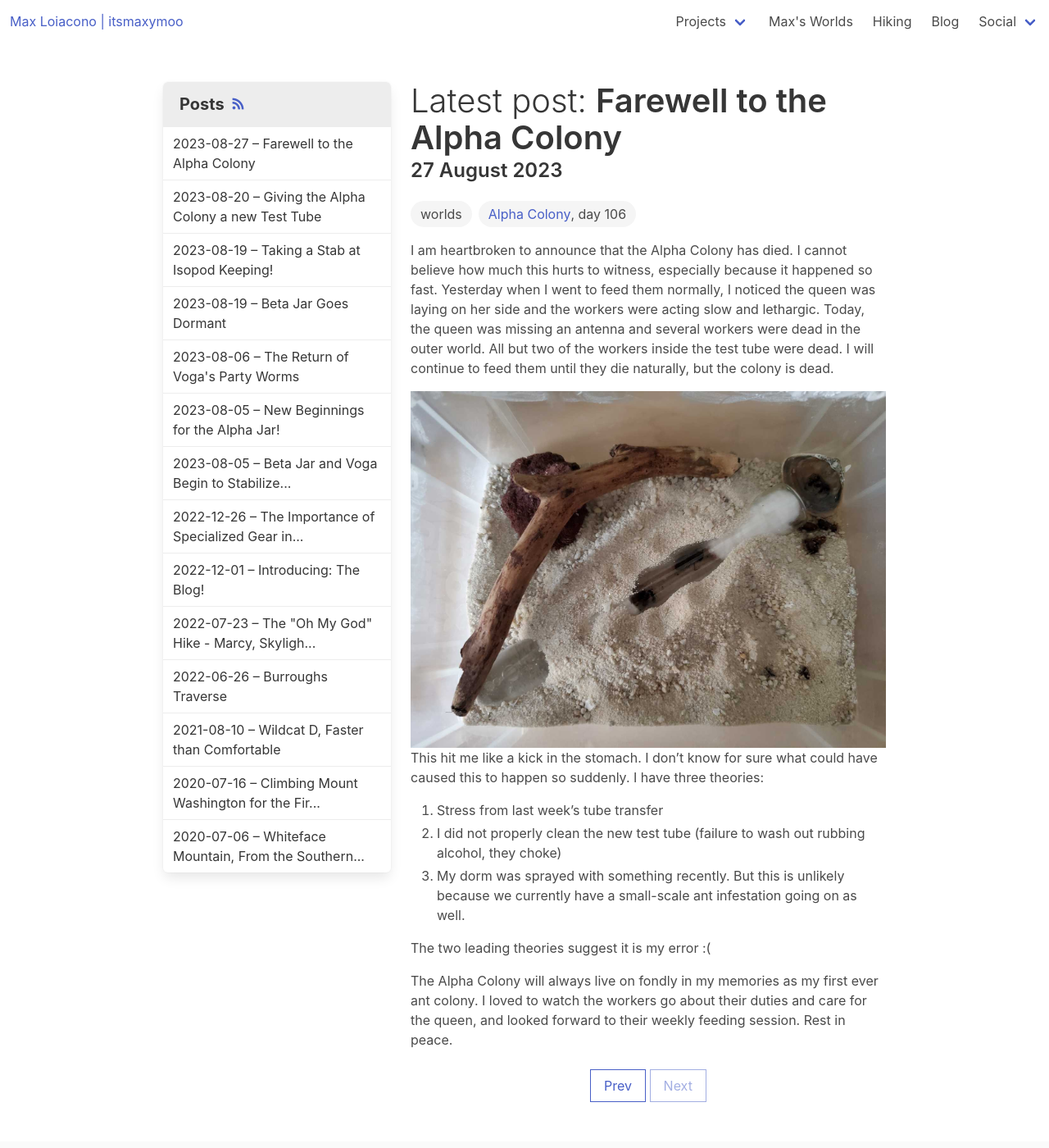
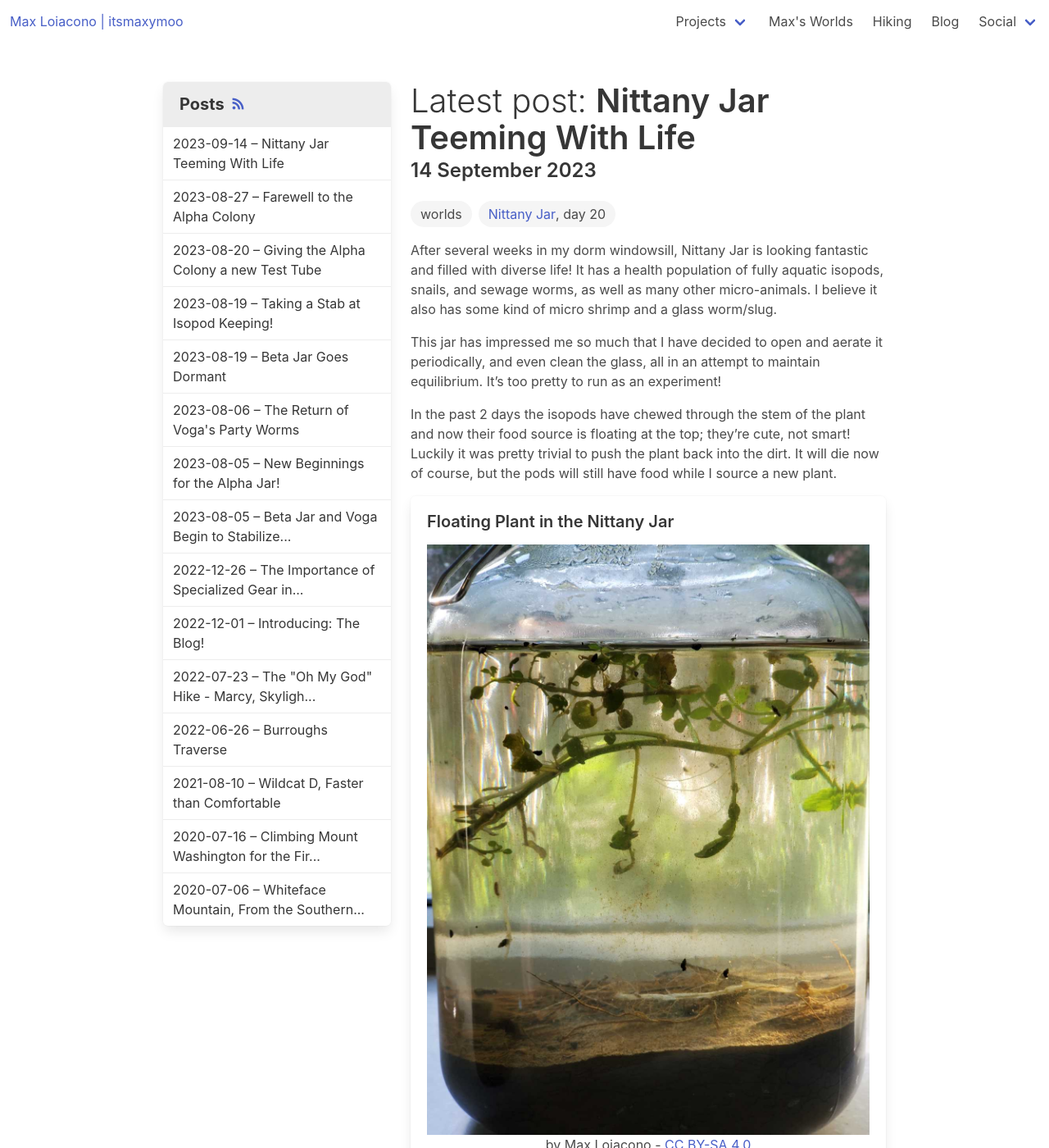
Before and after one commit to itsmaxymoo/itsmaxymoo.com, a Jekyll site: the page built from blog.html, in a window 1280 px wide and 1400 px high. Shown: the whole window at 82% size. Built offline with Jekyll 4.4.1, drawn with Linux system fonts in a browser that asks for light colours.

Commit message:
nittany jar update

```diff
--- a/_layouts/world.html
+++ b/_layouts/world.html
@@ -10,6 +10,7 @@ layout: worlds
 	{% when "open_terrestrial" %}Terrestrial
 	{% when "sealed_terrestrial" %}Sealed Terrestrial
 	{% when "sealed_aquatic" %}Sealed Aquatic
+	{% when "open_aquatic" %}Open Aquatic
 	{% endcase %}<br />
 	Created: {{ page.started | date: site.date_natural }}<br />
 	{% if page.deceased %}
--- /dev/null
+++ b/_posts/2023-09-14-nittany-teeming-with-life.md
@@ -0,0 +1,22 @@
+---
+title: Nittany Jar Teeming With Life
+category: worlds
+worlds: [nittany-jar]
+image: floating-plant-in-the-nittany-jar
+---
+
+After several weeks in my dorm windowsill, Nittany Jar is looking fantastic and
+filled with diverse life! It has a health population of fully aquatic isopods,
+snails, and sewage worms, as well as many other micro-animals. I believe it also has some
+kind of micro shrimp and a glass worm/slug.
+
+This jar has impressed me so much that I have decided to open and aerate it periodically,
+and even clean the glass, all in an attempt to maintain equilibrium. It's too pretty
+to run as an experiment!
+
+In the past 2 days the isopods have chewed through the stem of the plant and now
+their food source is floating at the top; they're cute, not smart! Luckily it was
+pretty trivial to push the plant back into the dirt. It will die now of course,
+but the pods will still have food while I source a new plant.
+
+{% include image.html tag="floating-plant-in-the-nittany-jar" %}
--- a/_worlds/nittany-jar.md
+++ b/_worlds/nittany-jar.md
@@ -2,9 +2,9 @@
 title: Nittany Jar
 started: 2023-08-25
 world_type: ecosphere
-environment_type: sealed_aquatic
+environment_type: open_aquatic
 status: 0 # 0 = alive, 1 = dormant, 2 = deceased
-species: ""
+species: "Aquatic isopods, snails, sewage worms"
 image: nittany-jar-august-2023
 ---
 
```
Also changed, not shown: _content/floating-plant-in-the-nittany-jar.md (added, +11 -0 lines), content/floating-plant-in-the-nittany-jar.jpg (added).
